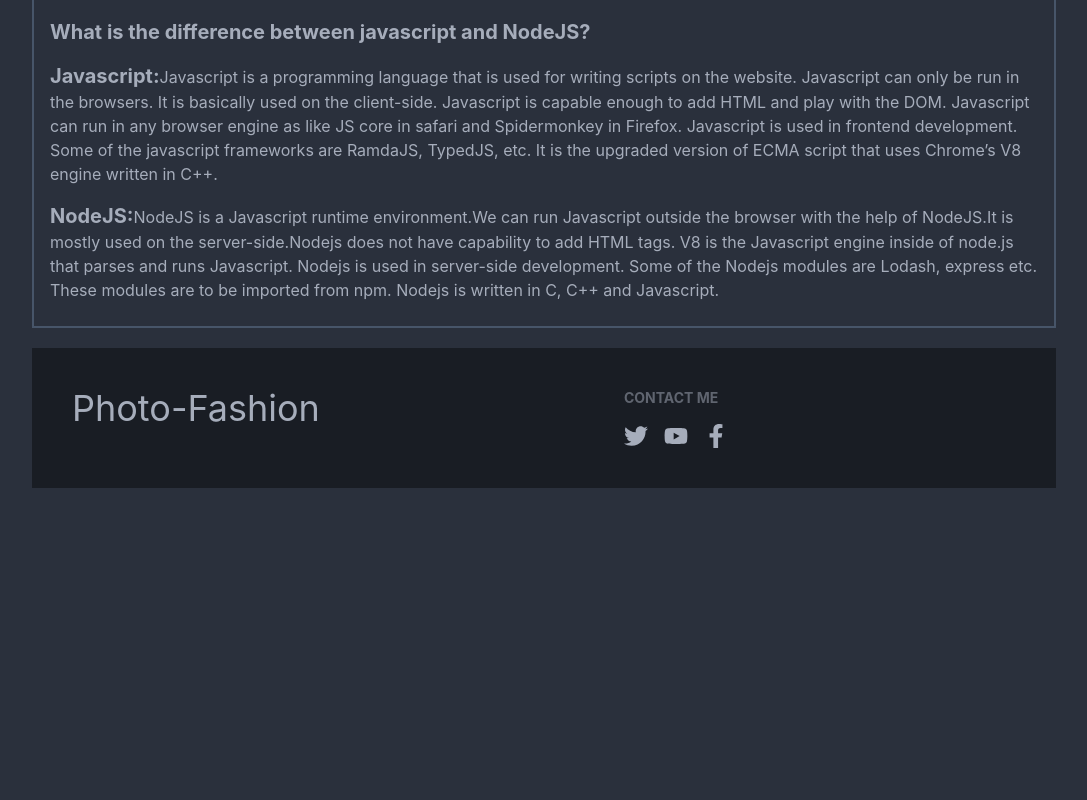
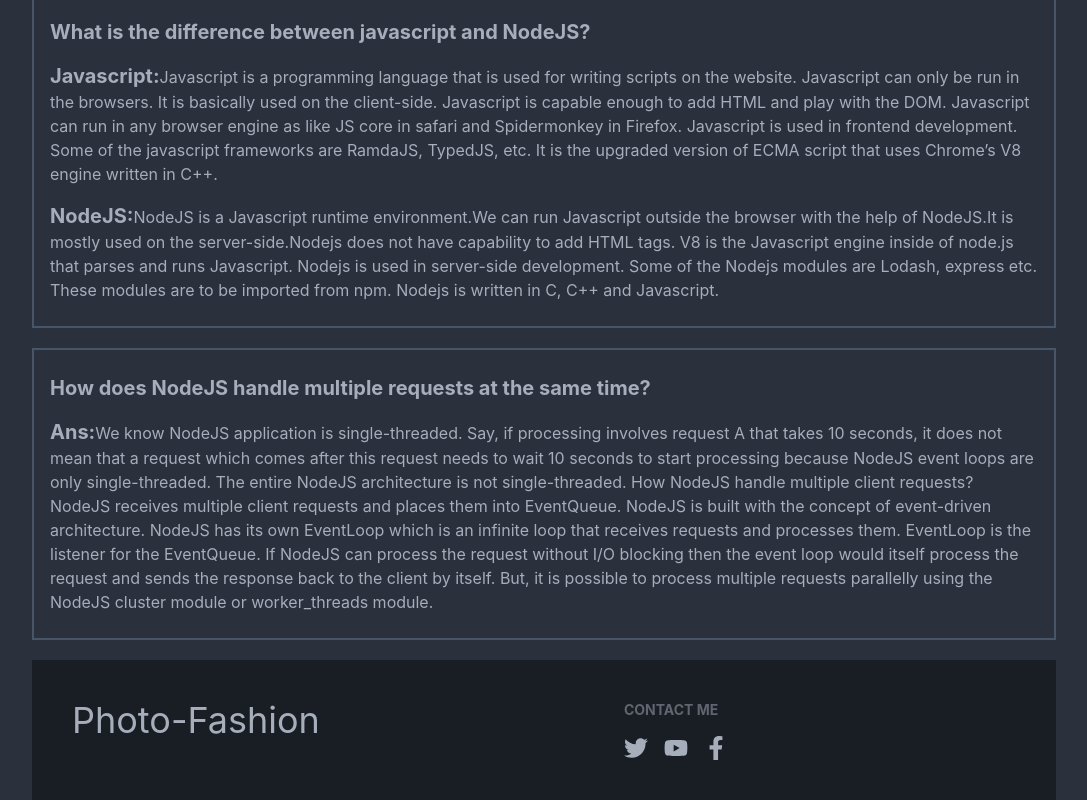
Before and after one commit to Baidyanath-k/photo-fashion-react-client, a React (Create React App) app: page /Blogs in a window 1280 px wide. Shown: the part 900-1700 px from the top of the page, without its empty margins (96-1183 px from the left). Before the commit the page ends 1388 px from the top, so only its background shows below. Built offline with nearby package versions, Linux system fonts and the light colour scheme; no server answers.

Commit message:
blog section End

```diff
--- a/src/Pages/Blogs/Blogs.js
+++ b/src/Pages/Blogs/Blogs.js
@@ -58,17 +58,48 @@
                 </p>
             </div>
 
-            <div className="sql-nosql my-5 p-4 border-solid border-2 border-slate-600">
+            <div className="js-node my-5 p-4 border-solid border-2 border-slate-600">
                 <h3 className='py-2 font-bold text-xl'>What is the difference between javascript and NodeJS?</h3>
 
                 <p className='py-2'>
                     <span className='font-bold text-xl'>Javascript:</span>
-                    Javascript is a programming language that is used for writing scripts on the website. Javascript can only be run in the browsers. It is basically used on the client-side. Javascript is capable enough to add HTML and play with the DOM. Javascript can run in any browser engine as like JS core in safari and Spidermonkey in Firefox. Javascript is used in frontend development. Some of the javascript frameworks are RamdaJS, TypedJS, etc. It is the upgraded version of ECMA script that uses Chrome’s V8 engine written in C++.
+                    Javascript is a programming language that is used for writing scripts on the
+                    website. Javascript can only be run in the browsers. It is basically used on the
+                    client-side. Javascript is capable enough to add HTML and play with the DOM.
+                    Javascript can run in any browser engine as like JS core in safari and
+                    Spidermonkey in Firefox. Javascript is used in frontend development. Some of the
+                    javascript frameworks are RamdaJS, TypedJS, etc. It is the upgraded version of
+                    ECMA script that uses Chrome’s V8 engine written in C++.
                 </p>
 
                 <p className='py-2'>
                     <span className='font-bold text-xl'>NodeJS:</span>
-                    NodeJS is a Javascript runtime environment.We can run Javascript outside the browser with the help of NodeJS.It is mostly used on the server-side.Nodejs does not have capability to add HTML tags. V8 is the Javascript engine inside of node.js that parses and runs Javascript. Nodejs is used in server-side development. Some of the Nodejs modules are Lodash, express etc. These modules are to be imported from npm. Nodejs is written in C, C++ and Javascript.</p>
+                    NodeJS is a Javascript runtime environment.We can run Javascript outside the
+                    browser with the help of NodeJS.It is mostly used on the server-side.Nodejs does
+                    not have capability to add HTML tags. V8 is the Javascript engine inside of
+                    node.js that parses and runs Javascript. Nodejs is used in server-side
+                    development. Some of the Nodejs modules are Lodash, express etc. These modules
+                    are to be imported from npm. Nodejs is written in C, C++ and Javascript.</p>
+            </div>
+
+            <div className="js-node my-5 p-4 border-solid border-2 border-slate-600">
+                <h3 className='py-2 font-bold text-xl'>How does NodeJS handle multiple requests at the same time?</h3>
+
+                <p className='py-2'>
+                    <span className='font-bold text-xl'>Ans:</span>
+                    We know NodeJS application is single-threaded. Say, if processing involves
+                    request A that takes 10 seconds, it does not mean that a request which comes
+                    after this request needs to wait 10 seconds to start processing because NodeJS
+                    event loops are only single-threaded. The entire NodeJS architecture is not
+                    single-threaded. How NodeJS handle multiple client requests? NodeJS receives
+                    multiple client requests and places them into EventQueue. NodeJS is built with
+                    the concept of event-driven architecture. NodeJS has its own EventLoop which is
+                    an infinite loop that receives requests and processes them. EventLoop is the
+                    listener for the EventQueue. If NodeJS can process the request without I/O
+                    blocking then the event loop would itself process the request and sends the
+                    response back to the client by itself. But, it is possible to process multiple
+                    requests parallelly using the NodeJS cluster module or worker_threads module.
+                </p>
             </div>
         </div>
     );
```
